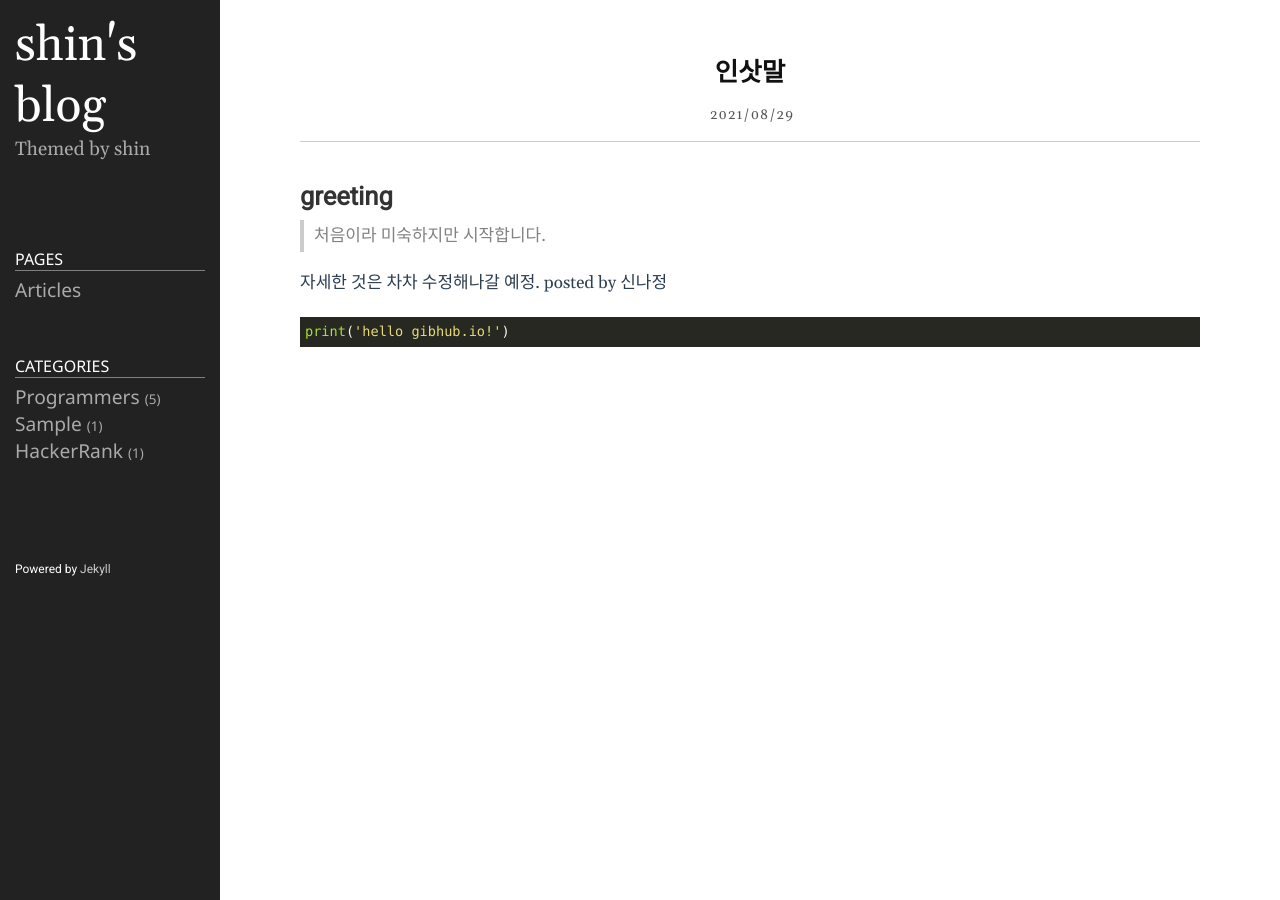
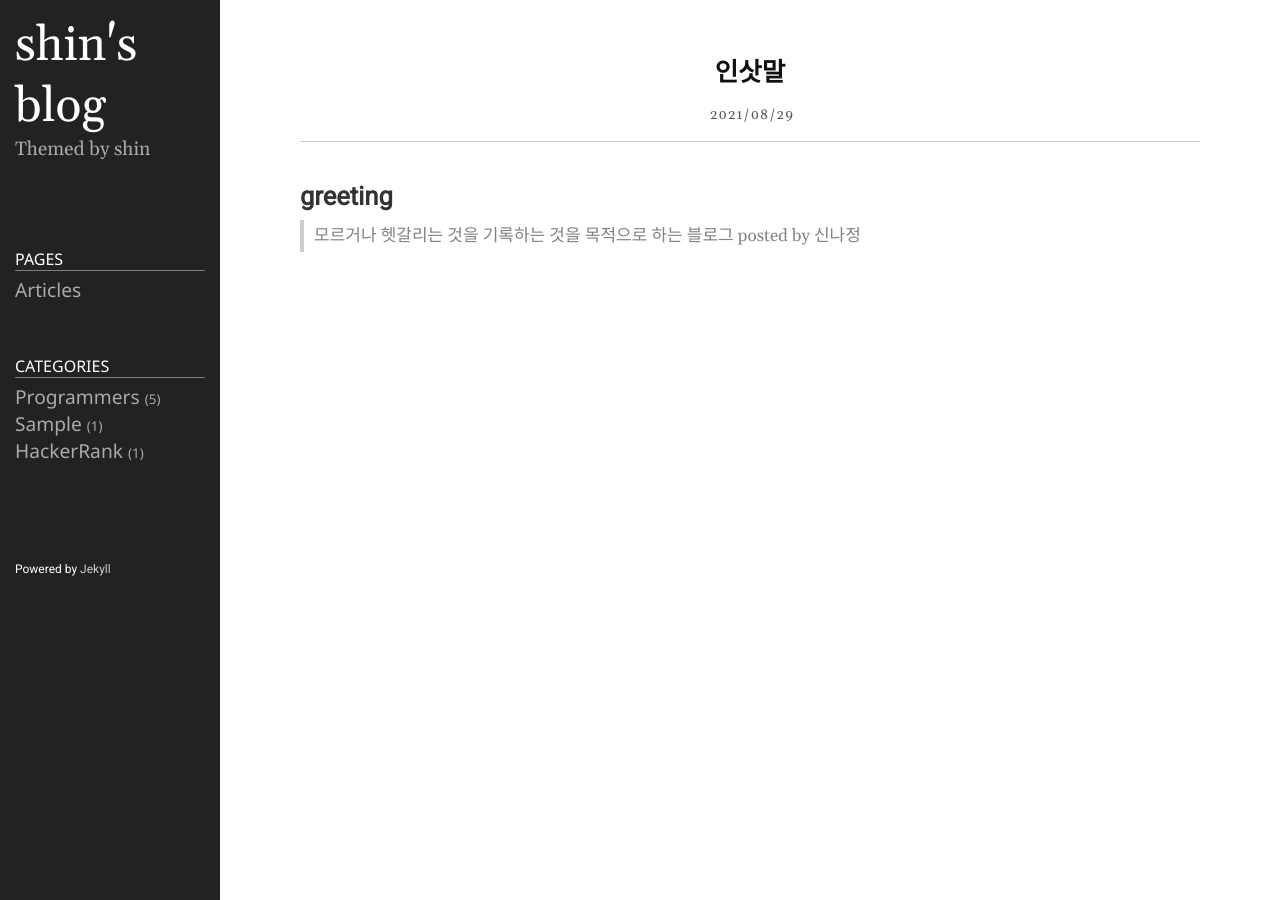
Before and after one commit to shina1221/shina1221.github.io, a Jekyll site: the page built from _posts/2021-08-29-greeting.markdown, in a window 1280 px wide. Built offline with Jekyll 4.4.1, drawn with Linux system fonts in a browser that asks for light colours.

Commit message:
Update 2021-08-29-greeting.markdown

````diff
--- a/_posts/2021-08-29-greeting.markdown
+++ b/_posts/2021-08-29-greeting.markdown
@@ -5,10 +5,5 @@ date: 2021-08-29 19:20:23 +0900
 category: sample
 ---
 # greeting
-> 처음이라 미숙하지만 시작합니다.
-
-자세한 것은 차차 수정해나갈 예정.
+> 모르거나 헷갈리는 것을 기록하는 것을 목적으로 하는 블로그
 posted by 신나정
-```python
-print('hello gibhub.io!')
-```
````
